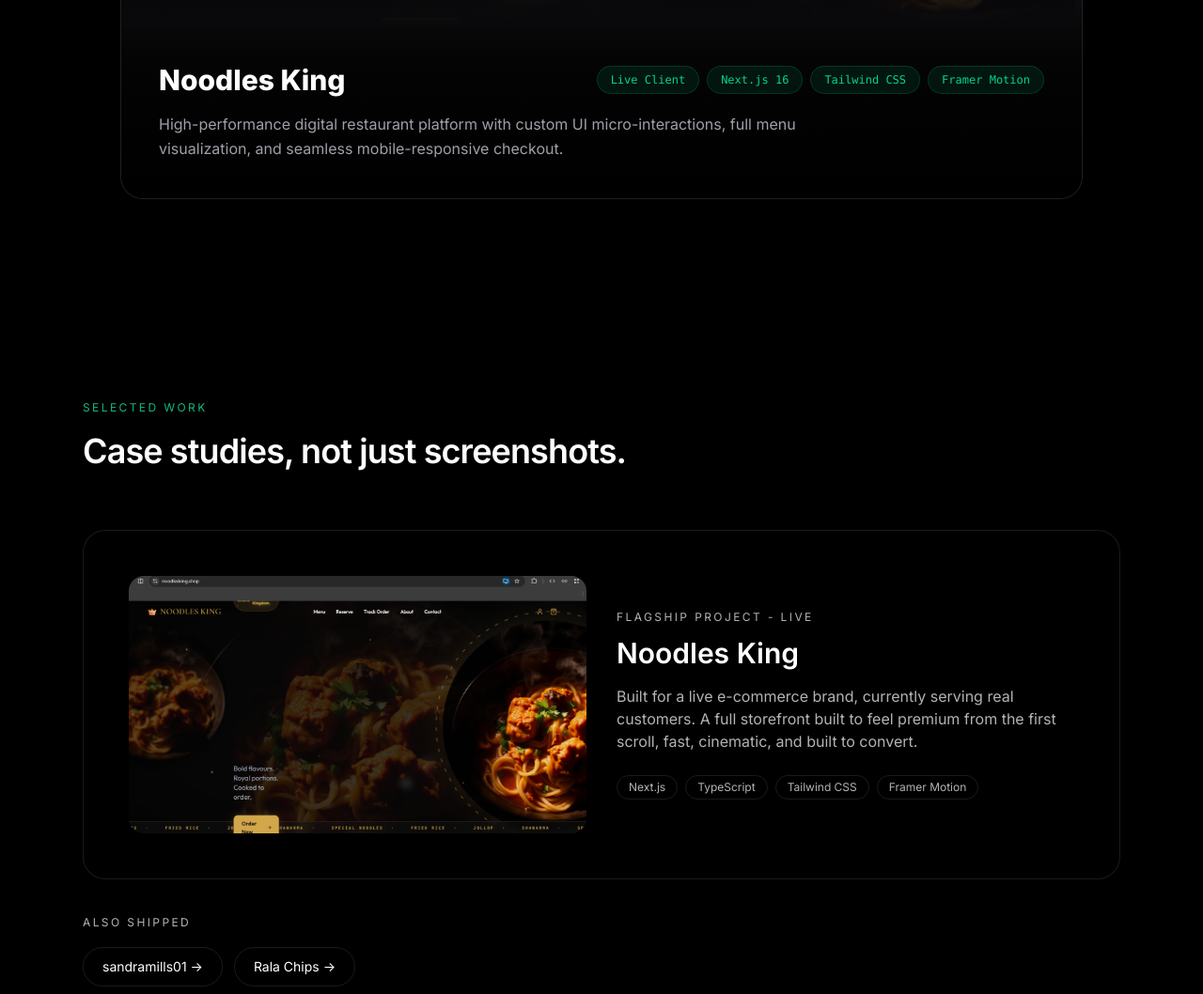
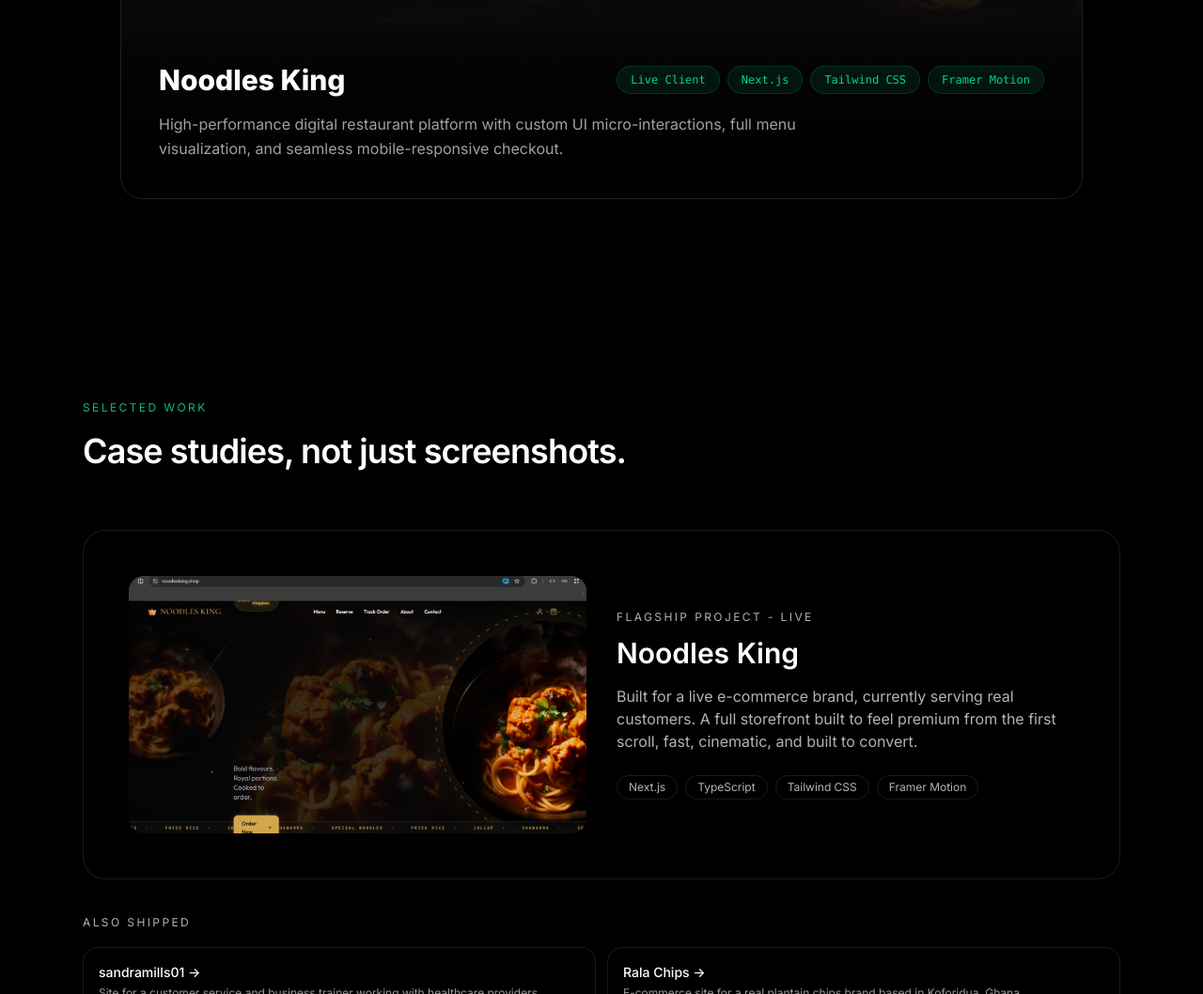
Before and after one commit to thomasohene0908-sys/portfolio, a Next.js app: page / in a window 1280 px wide. Shown: the part 2706-3764 px from the top of the page at 94% size. Built offline with nearby package versions, Linux system fonts and the light colour scheme; grey boxes are pictures that could not be loaded.

Commit message:
fix: remove AI-assisted line, add project descriptions, fix Next.js version tag

```diff
--- a/components/Projects.tsx
+++ b/components/Projects.tsx
@@ -57,22 +57,24 @@
         <span className="text-xs uppercase tracking-[0.2em] text-white/70">
           Also shipped
         </span>
-        <div className="mt-4 flex flex-wrap gap-3">
+        <div className="mt-4 grid gap-3 sm:grid-cols-2">
           <a
             href="https://sandramills01.bolt.host/"
             target="_blank"
             rel="noopener noreferrer"
-            className="rounded-full border border-white/10 px-5 py-2.5 text-sm text-white transition-colors hover:border-accent hover:text-accent"
+            className="rounded-2xl border border-white/10 bg-black/40 backdrop-blur-md p-4 transition-colors hover:border-accent hover:text-accent"
           >
-            sandramills01 -&gt;
+            <div className="text-sm font-medium text-white">sandramills01 -&gt;</div>
+            <div className="mt-1 text-xs text-white/60">Site for a customer service and business trainer working with healthcare providers</div>
           </a>
           <a
             href="https://ralachips.lovable.app/"
             target="_blank"
             rel="noopener noreferrer"
-            className="rounded-full border border-white/10 px-5 py-2.5 text-sm text-white transition-colors hover:border-accent hover:text-accent"
+            className="rounded-2xl border border-white/10 bg-black/40 backdrop-blur-md p-4 transition-colors hover:border-accent hover:text-accent"
           >
-            Rala Chips -&gt;
+            <div className="text-sm font-medium text-white">Rala Chips -&gt;</div>
+            <div className="mt-1 text-xs text-white/60">E-commerce site for a real plantain chips brand based in Koforidua, Ghana</div>
           </a>
         </div>
       </div>
--- a/components/Skills.tsx
+++ b/components/Skills.tsx
@@ -20,7 +20,6 @@
           <ul className="space-y-2 text-sm text-zinc-300">
             <li>- Git and GitHub</li>
             <li>- Vercel deployment</li>
-            <li>- AI-assisted development with Claude</li>
             <li>- Iterative client feedback loops</li>
           </ul>
         </div>
--- a/components/Work.tsx
+++ b/components/Work.tsx
@@ -7,7 +7,7 @@
   title: "Noodles King",
   subtitle: "Featured Client Project - Video Walkthrough",
   description: "High-performance digital restaurant platform with custom UI micro-interactions, full menu visualization, and seamless mobile-responsive checkout.",
-  tags: ["Live Client", "Next.js 16", "Tailwind CSS", "Framer Motion"],
+  tags: ["Live Client", "Next.js", "Tailwind CSS", "Framer Motion"],
   video: "/videos/noodles-king.mp4",
   poster: "/projects/noodles-king.jpg",
 };
```
